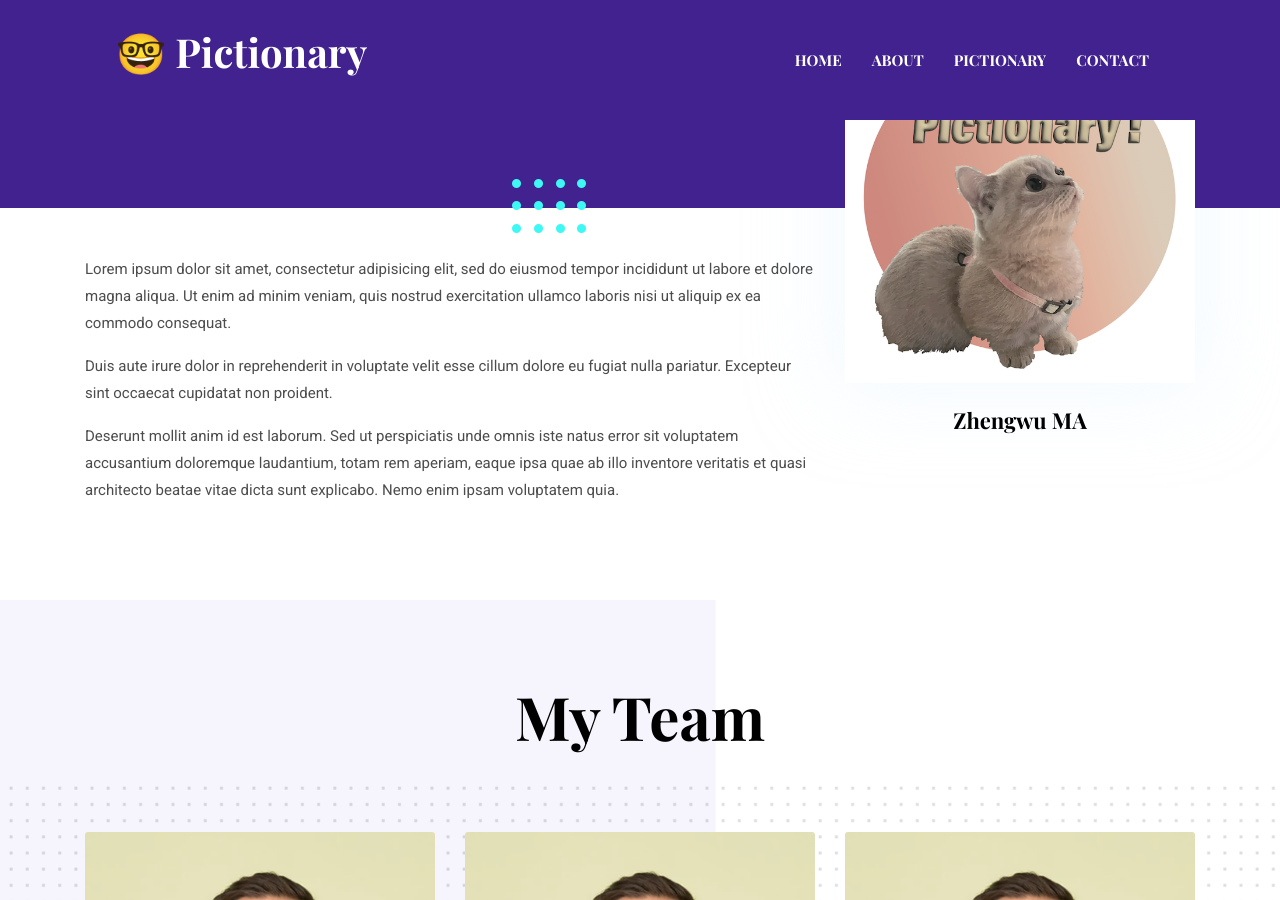
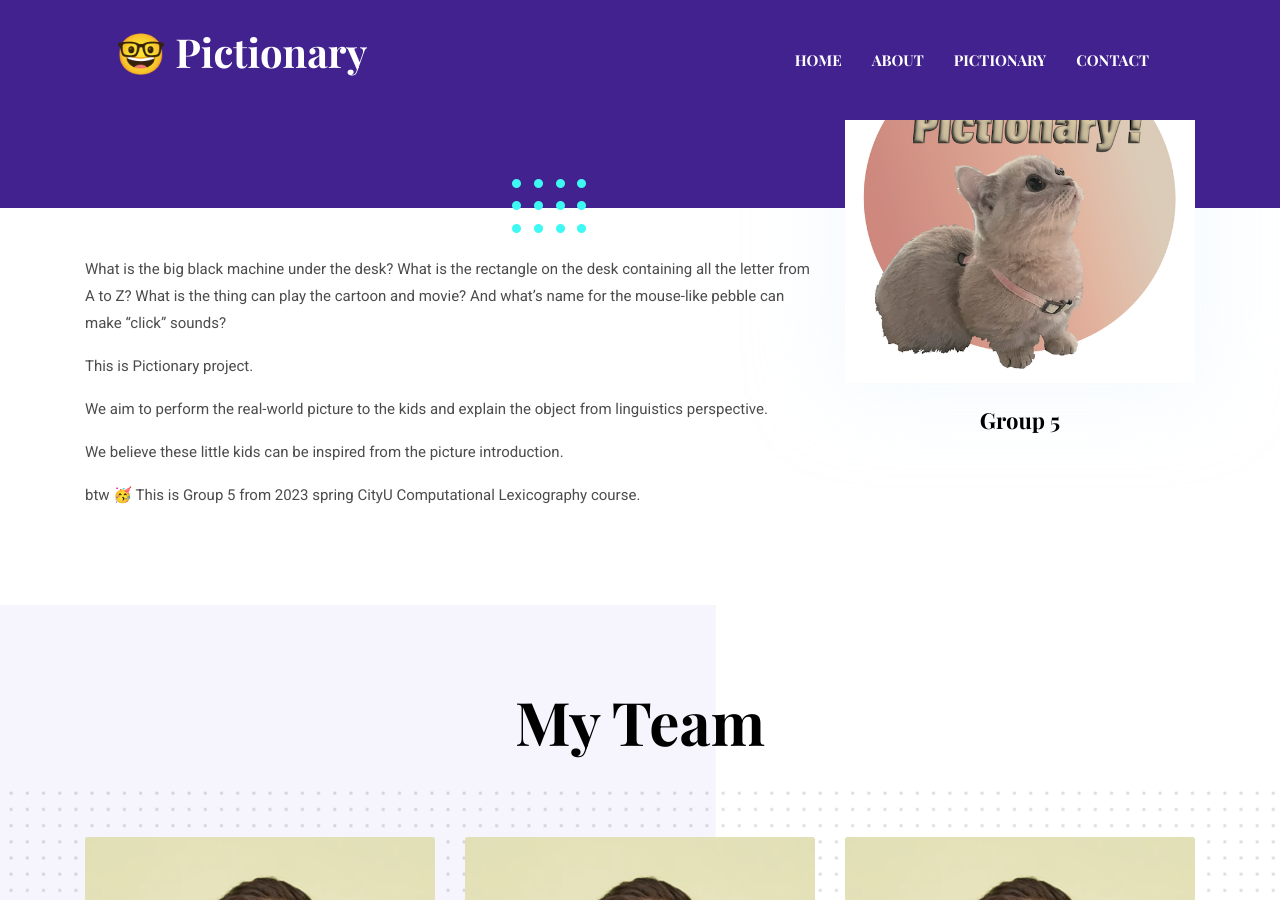
Before and after one commit to a1g5/a1g5.github.io, a Jekyll site: the page built from _pages/about.md, in a window 1280 px wide and 900 px high, scrolled down 316 px. Built offline with Jekyll 4.4.1, drawn with Linux system fonts in a browser that asks for light colours.

Commit message:
Update about.md

```diff
--- a/_pages/about.md
+++ b/_pages/about.md
@@ -1,18 +1,17 @@
 ---
 layout: about
 title: About Us
-author: Zhengwu MA
+author: Group 5
 image: assets/images/about/author.jpg
 
 ---
 
-Lorem ipsum dolor sit amet, consectetur adipisicing elit, sed do eiusmod tempor incididunt ut labore et
-dolore magna aliqua. Ut enim ad minim veniam, quis nostrud exercitation ullamco laboris nisi ut aliquip ex ea
-commodo consequat.
+What is the big black machine under the desk? What is the rectangle on the desk containing all the letter from A to Z? What is the thing can play the cartoon and movie? And what's name for the mouse-like pebble can make "click" sounds?
 
-Duis aute irure dolor in reprehenderit in voluptate velit esse cillum dolore eu fugiat nulla pariatur.
-Excepteur sint occaecat cupidatat non proident.
+This is Pictionary project.
 
-Deserunt mollit anim id est laborum. Sed ut perspiciatis unde omnis iste natus error sit voluptatem
-accusantium doloremque laudantium, totam rem aperiam, eaque ipsa quae ab illo inventore veritatis et quasi
-architecto beatae vitae dicta sunt explicabo. Nemo enim ipsam voluptatem quia.
+We aim to perform the real-world picture to the kids and explain the object from linguistics perspective.
+
+We believe these little kids can be inspired from the picture introduction.
+
+btw 🥳 This is Group 5 from 2023 spring CityU Computational Lexicography course.
```
